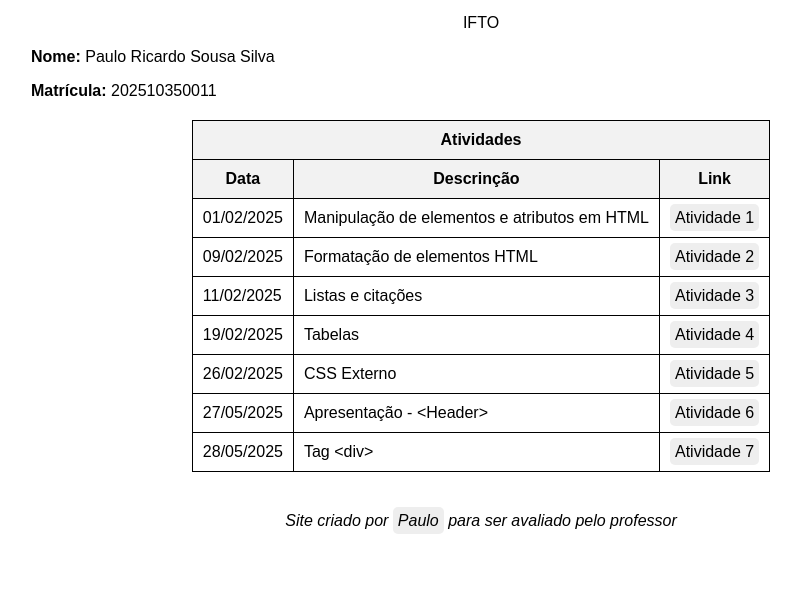
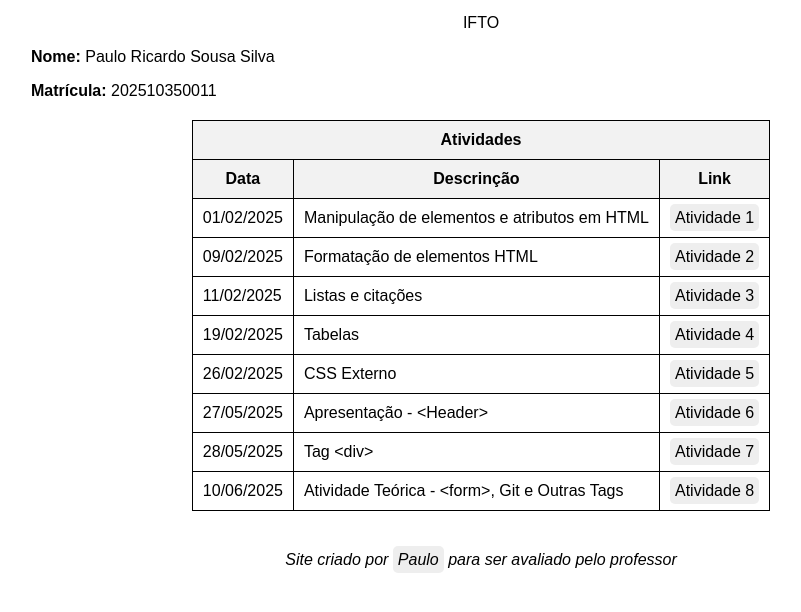
Before and after one commit to paulosilvabr/faculdade-atvd, a plain HTML site: page index.html in a window 1280 px wide. Shown: the part 100-712 px from the top of the page, without its empty margins (159-960 px from the left). Drawn offline with Linux system fonts and the light colour scheme.

Commit message:
Disponibilizando atividade

```diff
--- a/index.html
+++ b/index.html
@@ -115,6 +115,11 @@
                 <td>Tag &lt;div&gt;</td>
                 <td><a href="atvd/atvd7/index.html">Atividade 7</a></td>
             </tr>
+            <tr>
+                <td>10/06/2025</td>
+                <td>Atividade Teórica - &lt;form&gt;, Git e Outras Tags</td>
+                <td><a href="atvd/atvd8/git-e-forms.pdf" download="Atividade - Tags e Git">Atividade 8</a></td>
+            </tr>
         </table>
 
     </main>
```
Also changed, not shown: 1 other file.
